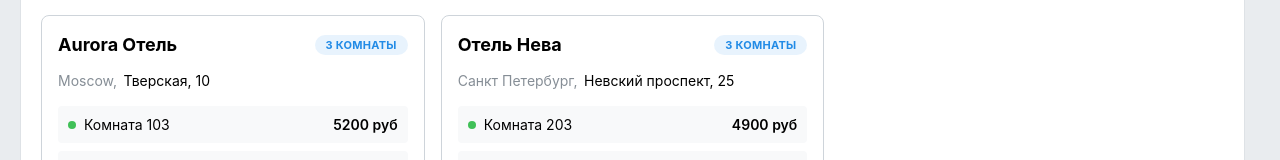
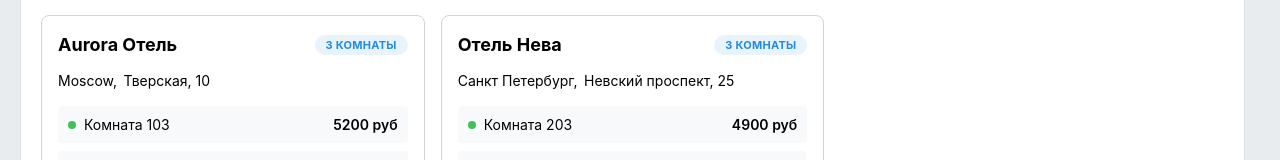
Before and after one commit to ivatra/mini_booking, a React (Vite) app in the folder apps/web/: page / in a window 1280 px wide. Shown: the part 195-355 px from the top of the page. Built offline with nearby package versions, Linux system fonts and the light colour scheme.

Commit message:
style (web card city text); remove dimmed style

```diff
--- a/apps/web/src/ui/HotelCard.module.css
+++ b/apps/web/src/ui/HotelCard.module.css
@@ -34,7 +34,6 @@
 
 .cityText {
   font-size: var(--mantine-font-size-sm);
-  color: var(--mantine-color-dimmed);
 }
 
 .roomsList {
```
